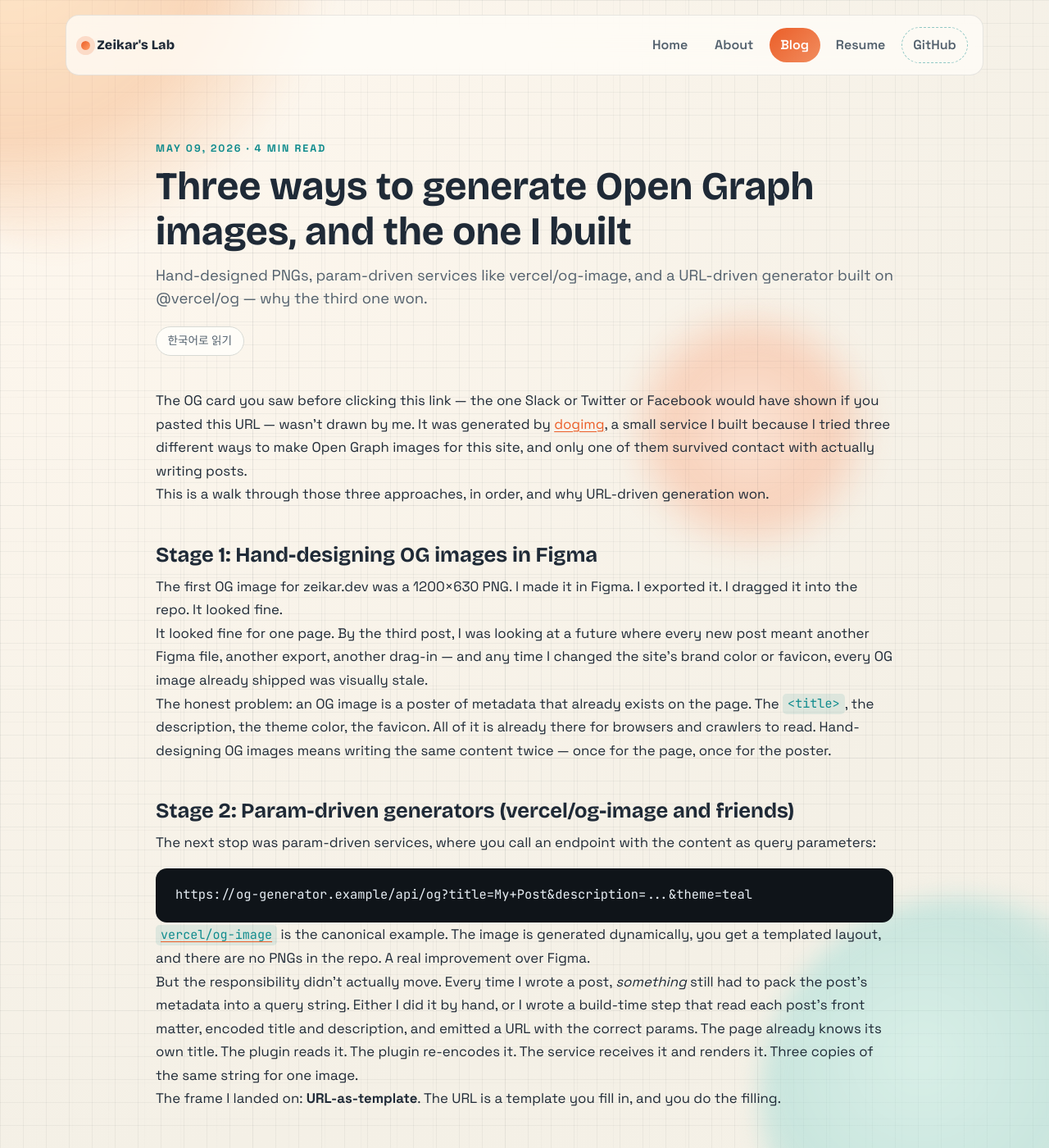
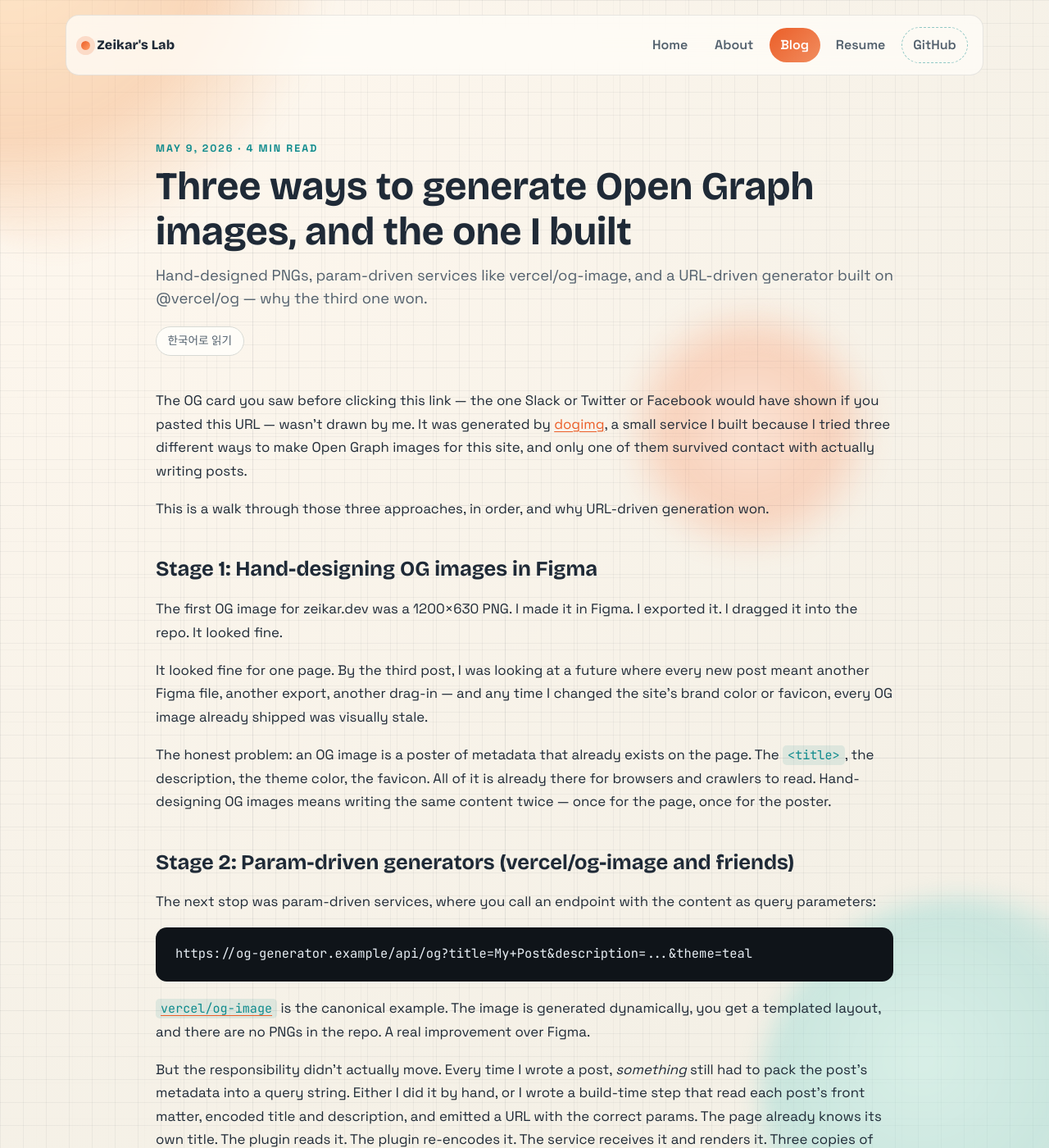
Before and after one commit to zeikar/zeikar.github.io, a Jekyll site: the page built from _posts/2026-05-09-three-ways-to-make-og-images.md, in a window 1280 px wide and 1400 px high. Shown: the whole window at 82% size. Built offline with Jekyll 4.4.1, drawn with Linux system fonts in a browser that asks for light colours; comment, search, counter and statistics services are not loaded.

Commit message:
fix(blog): space post paragraphs and stop Korean wrapping mid-word
The `.post-content p, ul, ol { margin: 0 }` reset outranked
`.post-content > * + *`, so paragraphs in every post ran together with
no gap. Wrap the reset in :where() so the spacing rule applies.

word-break: keep-all lived only in the resume's print block, so Korean
posts and /resume-ko/ broke words on screen ("까/지"). Apply it to
:lang(ko) site-wide, and mark Korean titles on the English /blog/ index
with lang="ko" so they get it too.

Dates drop the zero padding: "May 9, 2026", not "May 09, 2026".

```diff
--- a/_layouts/post.html
+++ b/_layouts/post.html
@@ -10,7 +10,7 @@ layout: default
       {% if page.lang == 'ko' %}
       <p class="eyebrow">{{ page.date | date: "%Y년 %-m월 %-d일" }} · {{ read_min }}분 읽기</p>
       {% else %}
-      <p class="eyebrow">{{ page.date | date: "%B %d, %Y" }} · {{ read_min }} min read</p>
+      <p class="eyebrow">{{ page.date | date: "%B %-d, %Y" }} · {{ read_min }} min read</p>
       {% endif %}
       <h1 class="post-title">{{ page.title }}</h1>
       {% if page.subtitle %}
--- a/_sass/_post.scss
+++ b/_sass/_post.scss
@@ -83,9 +83,9 @@
   color: var(--ink);
 }
 
-.post-content p,
-.post-content ul,
-.post-content ol {
+/* :where() keeps this reset at zero specificity; as a plain `.post-content p`
+   it outranked `.post-content > * + *` and paragraphs ran together. */
+:where(.post-content p, .post-content ul, .post-content ol) {
   margin: 0;
 }
 
--- a/_sass/_resume.scss
+++ b/_sass/_resume.scss
@@ -250,11 +250,6 @@
     width: auto;
   }
 
-  /* Korean otherwise wraps mid-word ("개발했습 / 니다"). */
-  .resume-page:lang(ko) {
-    word-break: keep-all;
-  }
-
   .resume-page :is(.resume-actions, .resume-bottom-link, .resume-hero .eyebrow) {
     display: none;
   }
--- a/_sass/_tokens.scss
+++ b/_sass/_tokens.scss
@@ -35,6 +35,13 @@ body {
   line-height: 1.6;
 }
 
+/* Korean otherwise wraps mid-word ("개발했습 / 니다"). break-word catches the
+   rare run with no break opportunity at all, e.g. a long URL. */
+:lang(ko) {
+  word-break: keep-all;
+  overflow-wrap: break-word;
+}
+
 img {
   max-width: 100%;
   display: block;
--- a/blog.html
+++ b/blog.html
@@ -24,12 +24,12 @@ permalink: /blog/
       <li class="blog-card" data-lang="{{ post.lang | default: 'en' }}">
         <a href="{{ post.url | relative_url }}" class="blog-card-link" hreflang="{{ post.lang | default: 'en' }}">
           <div class="blog-card-meta">
-            <span class="blog-card-date">{{ post.date | date: "%B %d, %Y" }}</span>
+            <span class="blog-card-date">{{ post.date | date: "%B %-d, %Y" }}</span>
             <span class="blog-card-lang" data-lang="{{ post.lang | default: 'en' }}">{{ post.lang | default: 'en' | upcase }}</span>
           </div>
-          <h2 class="blog-card-title">{{ post.title }}</h2>
+          <h2 class="blog-card-title"{% if post.lang != site.lang %} lang="{{ post.lang }}"{% endif %}>{{ post.title }}</h2>
           {% if post.subtitle %}
-          <p class="blog-card-subtitle">{{ post.subtitle }}</p>
+          <p class="blog-card-subtitle"{% if post.lang != site.lang %} lang="{{ post.lang }}"{% endif %}>{{ post.subtitle }}</p>
           {% endif %}
         </a>
       </li>
```
